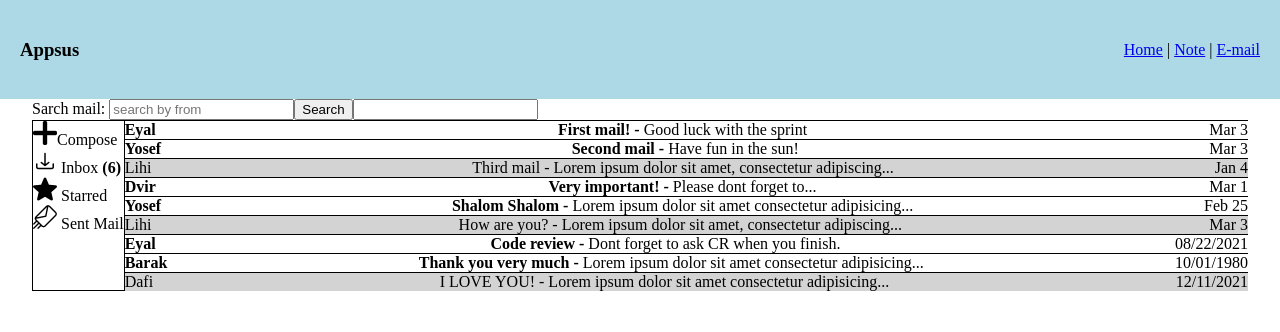
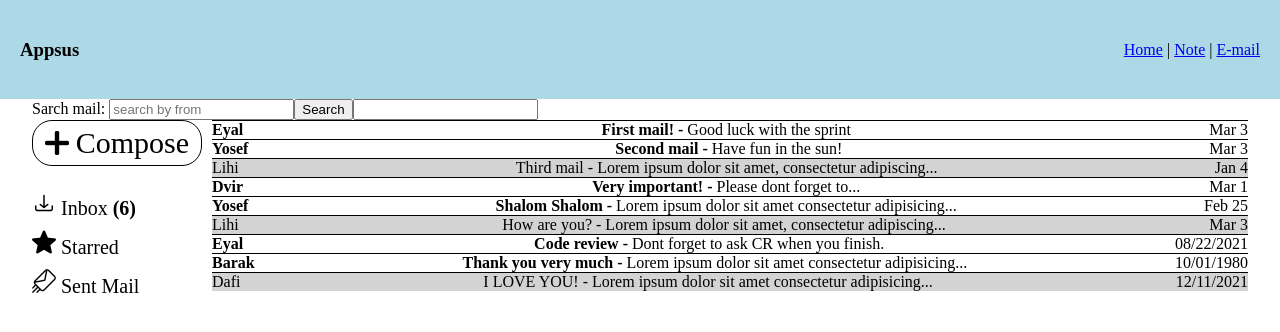
Before and after one commit to eyalyosi/Appsus, a plain HTML site: page index.html in a window 1280 px wide. Both pictures are taken after a click on the link "E-mail". Drawn offline with Linux system fonts and the light colour scheme.

Commit message:
bug fixed

```diff
--- a/css/apps/mail/components/folder-list.css
+++ b/css/apps/mail/components/folder-list.css
@@ -1,13 +1,37 @@
 /* folder list */
-.mail-folder-list {
-    border: 1px solid black;
-  }
+.folder-list {
+  width: 180px;
+  height: 300px;
+  /* border: 1px solid black; */
+  padding-top: 15px;
+  padding-right: 5px;
+}
 
-  .folder-items li {
-    border-top: 1px solid black;
-  }
+.folder-list > * {
+  font-size: 20px;
+  border-top-right-radius: 10px;
+  border-bottom-right-radius: 10px;
+  padding-top: 10px;
+}
 
-  .mail-folder-list > *:hover {
-    background-color: lightgray;
-    cursor: pointer;
-  }
+.folder-list > *:hover {
+  background-color: rgb(245, 230, 230);
+  cursor: pointer;
+}
+
+.compose-mail {
+  font-size: 30px;
+  border: 1px solid black;
+  border-radius: 20px;
+  display: flex;
+  align-items: center;
+  justify-content: space-evenly;
+  margin-right: 10px;
+  padding: 5px;
+}
+
+.compose-mail:hover {
+  cursor: pointer;
+  color: lightcoral;
+  transition: 0.3s;
+}
--- a/js/apps/mail/cmps/mail-folder-list.cmp.js
+++ b/js/apps/mail/cmps/mail-folder-list.cmp.js
@@ -2,11 +2,13 @@
 export default {
     props: ['unreadMailsCount'],
     template: `
-       <section class="mail-folder-list">
-           <div @click="onCompuse"><img src="/png/005-plus.png">Compose</div>
-           <div @click="showInbox"><img src="/png/002-download.png"> Inbox <span class="unread">({{unreadMailsCount}})</span></div>
-           <div><img src="/png/003-star.png"> Starred</div>
-           <div @Click="sentMails"><img src="/png/004-mail.png"> Sent Mail</div>
+       <section class="folder-list-container">
+           <div class="compose-mail" @click="onCompuse"><img src="/png/005-plus.png">Compose</div>
+           <div class="folder-list">
+                <div @click="showInbox"><img src="/png/002-download.png"> Inbox <span class="unread">({{unreadMailsCount}})</span></div>
+                <div><img src="/png/003-star.png"> Starred</div>
+                <div @Click="sentMails"><img src="/png/004-mail.png"> Sent Mail</div>
+           </div>
            <!-- <div><img src="/png/001-drafts.png"> Drafts</div> -->
        </section>
     `,
--- a/js/apps/mail/service/mail.service.js
+++ b/js/apps/mail/service/mail.service.js
@@ -47,7 +47,6 @@ function addNewMail(mail) {
         subject: mail.subject,
         body: mail.body,
         to: mail.to,
-        id: utilService.makeId(),
         isRead: true,
         isStarred: false,
         sentAt: new Date(),
```
